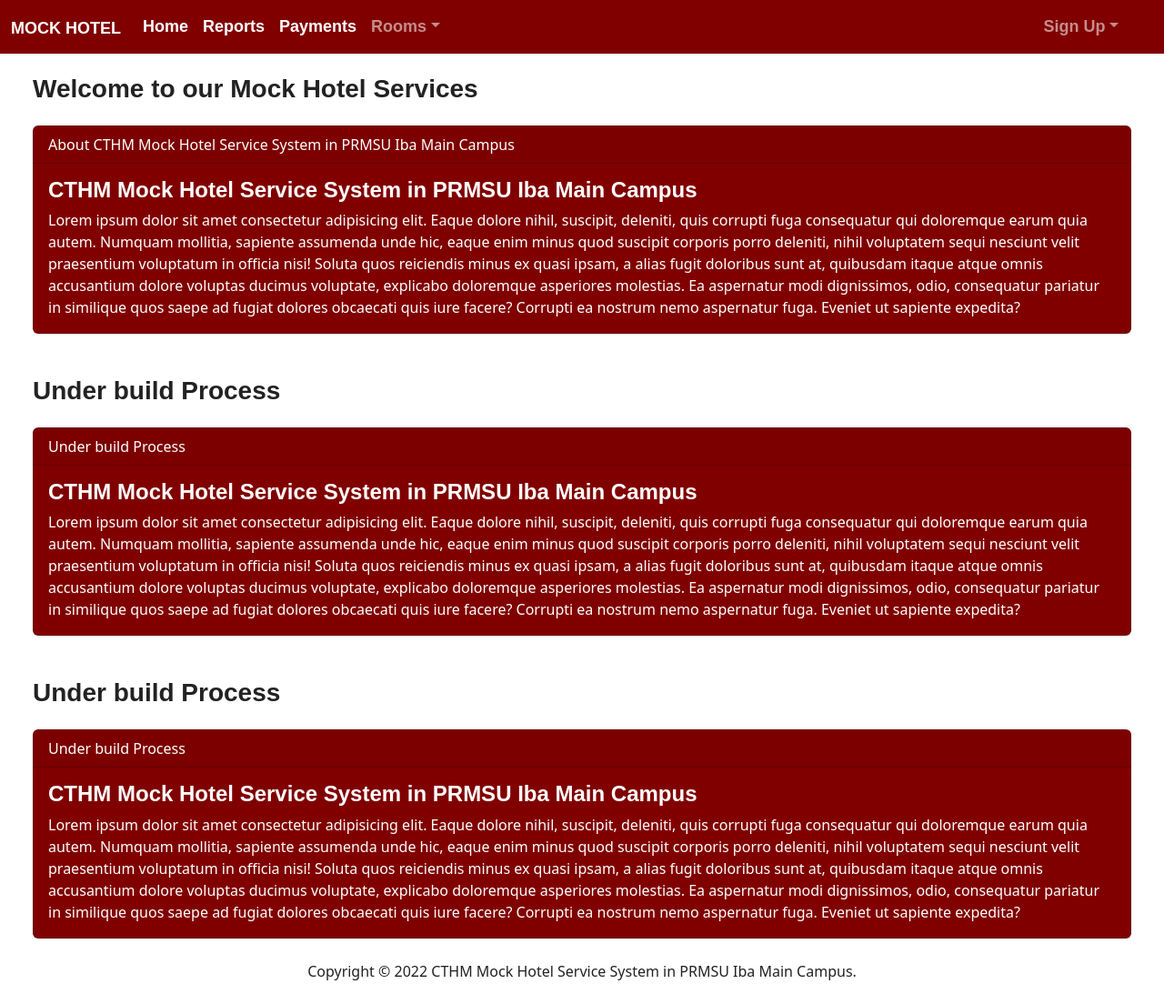
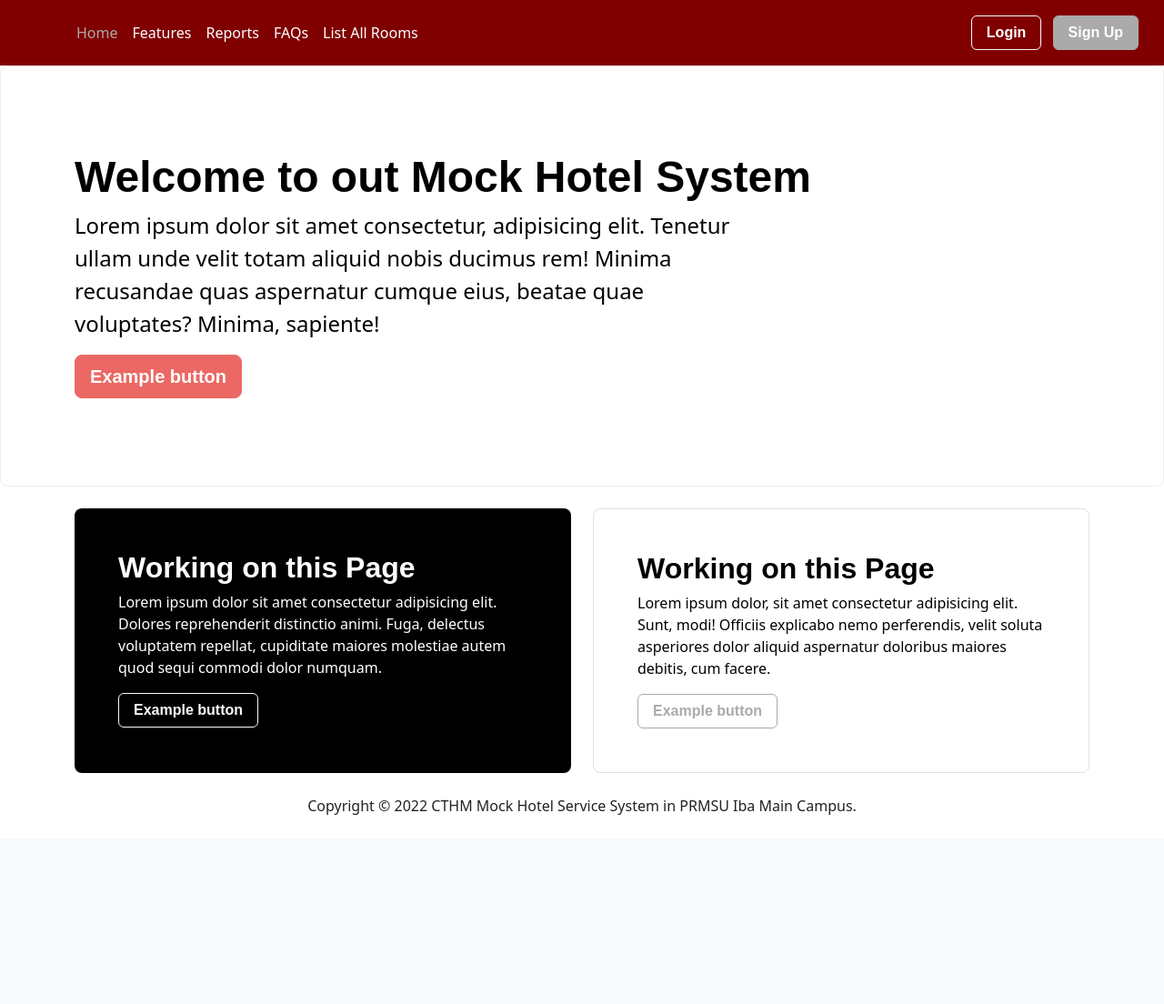
Before and after one commit to chrstncleofas/mockHotelServices, a Django app: page / in a window 1280 px wide. Shown: the whole page at 91% size. After the commit the page ends 896 px from the top, so only its background shows below. Run offline with Django 4.2, Linux system fonts and the light colour scheme; some libraries are stand-ins or nearby versions; some web fonts are replaced.

Commit message:
Updated and Add some files

```diff
--- a/prmsuMockHotelSystem/HomePage/static/css/style.css
+++ b/prmsuMockHotelSystem/HomePage/static/css/style.css
@@ -1,3 +1,7 @@
+*{
+  box-sizing: border-box;
+}
+
 body {
   background: maroon !important;
   background: linear-gradient(to right, #0062e6, #33aeff);
--- a/prmsuMockHotelSystem/HomePage/templates/HomePage/home.html
+++ b/prmsuMockHotelSystem/HomePage/templates/HomePage/home.html
@@ -5,107 +5,69 @@
     <meta charset="UTF-8">
     <meta http-equiv="X-UA-Compatible" content="IE=edge">
     <meta name="viewport" content="width=device-width, initial-scale=1.0">
+    <link href="/docs/5.0/dist/css/bootstrap.min.css" rel="stylesheet" integrity="sha384-EVSTQN3/azprG1Anm3QDgpJLIm9Nao0Yz1ztcQTwFspd3yD65VohhpuuCOmLASjC" crossorigin="anonymous">
     <link rel="stylesheet" href="{% static 'css/bootstrap.min.css' %}">
+    <link rel="canonical" href="https://getbootstrap.com/docs/5.0/examples/headers/">
+    <link rel="canonical" href="https://getbootstrap.com/docs/5.0/examples/jumbotron/">
+    <link href="/docs/5.0/dist/css/bootstrap.min.css" rel="stylesheet" integrity="sha384-EVSTQN3/azprG1Anm3QDgpJLIm9Nao0Yz1ztcQTwFspd3yD65VohhpuuCOmLASjC" crossorigin="anonymous">
     <title>CTHM Mock Hotel Reservation System</title>
 </head>
 <body>
-    <nav class="navbar navbar-expand-lg navbar-dark bg-primary" id="navbar">
+  <header class="p-3 bg-primary text-white">
     <div class="container-fluid">
-          <a class="navbar-brand" href="#">Mock Hotel</a>
-          <button class="navbar-toggler" type="button" data-bs-toggle="collapse" data-bs-target="#navbarColor01" aria-controls="navbarColor01" aria-expanded="false" aria-label="Toggle navigation">
-            <span class="navbar-toggler-icon"></span>
-          </button>
-          <div class="collapse navbar-collapse" id="navbarColor01">
-            <ul class="navbar-nav me-auto">
-              <li class="nav-item">
-                <a class="nav-link active" href="#">Home
-                  <span class="visually-hidden">(current)</span>
+      <div class="d-flex flex-wrap align-items-center justify-content-center justify-content-lg-start">
+        <a href="/" class="d-flex align-items-center mb-2 mb-lg-0 text-white text-decoration-none">
+          <svg class="bi me-2" width="40" height="32" role="img" aria-label="Bootstrap"><use xlink:href="#bootstrap"></use></svg>
         </a>
-              </li>
-              <li class="nav-item">
-                <a class="nav-link active" href="#">Reports
-                  <span class="visually-hidden">(current)</span>
-                </a>
-              </li>
-              <li class="nav-item">
-                <a class="nav-link active" href="">Payments
-                  <span class="visually-hidden">(current)</span>
-                </a>
-              </li>
-              <li class="nav-item dropdown">
-                <a class="nav-link dropdown-toggle" data-bs-toggle="dropdown" href="#" role="button" aria-haspopup="true" aria-expanded="false">Rooms</a>
-                <div class="dropdown-menu">
-                    <a class="dropdown-item" href="#">List All Rooms</a>
-                  <a class="dropdown-item" href="#">Add Dorm</a>
-                  <a class="dropdown-item" href="#">Delete Dorm</a>
-                  <a class="dropdown-item" href="#">Update Dorm</a>
-                  <a class="dropdown-item" href="#">View Room Details</a>
-                </div>
-              </li>
+
+        <ul class="nav col-12 col-lg-auto me-lg-auto mb-2 justify-content-center mb-md-0">
+          <li><a href="#" class="nav-link px-2 text-secondary">Home</a></li>
+          <li><a href="#" class="nav-link px-2 text-white">Features</a></li>
+          <li><a href="#" class="nav-link px-2 text-white">Reports</a></li>
+          <li><a href="#" class="nav-link px-2 text-white">FAQs</a></li>
+          <li><a href="{% url 'listroom' %}" class="nav-link px-2 text-white">List All Rooms</a></li>
         </ul>
-            <ul class="navbar-nav">
-                <li class="nav-item dropdown">
-                    <a class="nav-link dropdown-toggle" data-bs-toggle="dropdown" href="#" role="button" aria-haspopup="true" aria-expanded="false">Sign Up</a>
-                    <div class="dropdown-menu me-auto">
-                        <a class="dropdown-item" href="{% url 'login' %}">Login</a>
-                        <a class="dropdown-item" href="{% url 'register' %}">Register</a>
-                    </div>
-                </li>
-            </ul>
-            <!-- <button class="btn btn-light my-2 my-sm-0" type="submit">Login</button> -->
-          </div>
-        </div>
-      </nav>
 
-      <div class="container-fluid">
-        <h3 class="m-4">Welcome to our Mock Hotel Services</h3>
-        <div class="row">
-            <div class="col-12">
-                <div class="card text-white bg-primary ms-4 me-4 mb-4">
-                    <div class="card-header">About CTHM Mock Hotel Service System in PRMSU Iba Main Campus</div>
-                    <div class="card-body">
-                      <h4 class="card-title">CTHM Mock Hotel Service System in PRMSU Iba Main Campus</h4>
-                      <p class="card-text">Lorem ipsum dolor sit amet consectetur adipisicing elit. Eaque dolore nihil, suscipit, deleniti, quis corrupti fuga consequatur qui doloremque earum quia autem. Numquam mollitia, sapiente assumenda unde hic, eaque enim minus quod suscipit corporis porro deleniti, nihil voluptatem sequi nesciunt velit praesentium voluptatum in officia nisi! Soluta quos reiciendis minus ex quasi ipsam, a alias fugit doloribus sunt at, quibusdam itaque atque omnis accusantium dolore voluptas ducimus voluptate, explicabo doloremque asperiores molestias. Ea aspernatur modi dignissimos, odio, consequatur pariatur in similique quos saepe ad fugiat dolores obcaecati quis iure facere? Corrupti ea nostrum nemo aspernatur fuga. Eveniet ut sapiente expedita?</p>
+        <div class="text-end">
+          <button type="button" class="btn btn-outline-light me-2"><a href="{% url 'login' %}" style="text-decoration: none; color: white;">Login</a></button>
+          <button type="button" class="btn btn-secondary text-white"><a href="{% url 'register' %}" style="text-decoration: none; color: white;">Sign Up</a></button>
         </div>
       </div>
     </div>
+  </header>
+
+  <div class="p-5 mb-4 bg-light rounded-3">
+    <div class="container py-5">
+      <h1 class="display-5 fw-bold">Welcome to out Mock Hotel System</h1>
+      <p class="col-md-8 fs-4">Lorem ipsum dolor sit amet consectetur, adipisicing elit. Tenetur ullam unde velit totam aliquid nobis ducimus rem! Minima recusandae quas aspernatur cumque eius, beatae quae voluptates? Minima, sapiente!</p>
+      <button class="btn btn-primary btn-lg" type="button">Example button</button>
     </div>
   </div>
-      <div class="container-fluid">
-        <h3 class="m-4">Under build Process</h3>
-        <div class="row">
-            <div class="col-12">
-                <div class="card text-white bg-primary ms-4 me-4 mb-4">
-                    <div class="card-header">Under build Process</div>
-                    <div class="card-body">
-                      <h4 class="card-title">CTHM Mock Hotel Service System in PRMSU Iba Main Campus</h4>
-                      <p class="card-text">Lorem ipsum dolor sit amet consectetur adipisicing elit. Eaque dolore nihil, suscipit, deleniti, quis corrupti fuga consequatur qui doloremque earum quia autem. Numquam mollitia, sapiente assumenda unde hic, eaque enim minus quod suscipit corporis porro deleniti, nihil voluptatem sequi nesciunt velit praesentium voluptatum in officia nisi! Soluta quos reiciendis minus ex quasi ipsam, a alias fugit doloribus sunt at, quibusdam itaque atque omnis accusantium dolore voluptas ducimus voluptate, explicabo doloremque asperiores molestias. Ea aspernatur modi dignissimos, odio, consequatur pariatur in similique quos saepe ad fugiat dolores obcaecati quis iure facere? Corrupti ea nostrum nemo aspernatur fuga. Eveniet ut sapiente expedita?</p>
+
+  <div class="container">
+    <div class="row align-items-md-stretch">
+      <div class="col-md-6">
+        <div class="h-100 p-5 text-white bg-dark rounded-3">
+          <h2>Working on this Page</h2>
+          <p>Lorem ipsum dolor sit amet consectetur adipisicing elit. Dolores reprehenderit distinctio animi. Fuga, delectus voluptatem repellat, cupiditate maiores molestiae autem quod sequi commodi dolor numquam.</p>
+          <button class="btn btn-outline-light" type="button">Example button</button>
         </div>
       </div>
-            </div>
-        </div>
-      </div>
-      <div class="container-fluid">
-        <h3 class="m-4">Under build Process</h3>
-        <div class="row">
-            <div class="col-12">
-                <div class="card text-white bg-primary ms-4 me-4 mb-4">
-                    <div class="card-header">Under build Process</div>
-                    <div class="card-body">
-                      <h4 class="card-title">CTHM Mock Hotel Service System in PRMSU Iba Main Campus</h4>
-                      <p class="card-text">Lorem ipsum dolor sit amet consectetur adipisicing elit. Eaque dolore nihil, suscipit, deleniti, quis corrupti fuga consequatur qui doloremque earum quia autem. Numquam mollitia, sapiente assumenda unde hic, eaque enim minus quod suscipit corporis porro deleniti, nihil voluptatem sequi nesciunt velit praesentium voluptatum in officia nisi! Soluta quos reiciendis minus ex quasi ipsam, a alias fugit doloribus sunt at, quibusdam itaque atque omnis accusantium dolore voluptas ducimus voluptate, explicabo doloremque asperiores molestias. Ea aspernatur modi dignissimos, odio, consequatur pariatur in similique quos saepe ad fugiat dolores obcaecati quis iure facere? Corrupti ea nostrum nemo aspernatur fuga. Eveniet ut sapiente expedita?</p>
-                    </div>
+      <div class="col-md-6">
+        <div class="h-100 p-5 bg-light border rounded-3">
+          <h2>Working on this Page</h2>
+          <p>Lorem ipsum dolor, sit amet consectetur adipisicing elit. Sunt, modi! Officiis explicabo nemo perferendis, velit soluta asperiores dolor aliquid aspernatur doloribus maiores debitis, cum facere.</p>
+          <button class="btn btn-outline-secondary" type="button">Example button</button>
         </div>
       </div>
     </div>
   </div>
 
-      <footer class="mt-auto mb-4">
+  <footer class="mt-4 mb-4">
     <div class="text-center">
       <span>Copyright &copy; <script>document.write(new Date().getFullYear())</script> CTHM Mock Hotel Service System in PRMSU Iba Main Campus.</span>
     </div>
   </footer>
-
   <script src="https://cdn.jsdelivr.net/npm/bootstrap@5.0.2/dist/js/bootstrap.bundle.min.js"></script>
 </body>
 </html>
--- a/prmsuMockHotelSystem/HomePage/urls.py
+++ b/prmsuMockHotelSystem/HomePage/urls.py
@@ -5,4 +5,5 @@ urlpatterns = [
     path('', views.home, name='home'),
     path('login/', views.login, name='login'),
     path('register/', views.register, name='register'),
+    path('listroom/', views.listroom, name='listroom'),
 ]
--- a/prmsuMockHotelSystem/HomePage/views.py
+++ b/prmsuMockHotelSystem/HomePage/views.py
@@ -10,3 +10,6 @@ def login(request):
 
 def register(request):
     return render(request, 'HomePage/register.html')
+
+def listroom(request):
+    return render(request, 'HomePage/listroom.html')
--- a/prmsuMockHotelSystem/prmsuMockHotelSystem/urls.py
+++ b/prmsuMockHotelSystem/prmsuMockHotelSystem/urls.py
@@ -15,15 +15,15 @@ Including another URLconf
 """
 from django.contrib import admin
 from django.urls import path, include
-from django.conf import settings
-from django.views.static import serve
-from django.conf.urls import url
+# from django.conf import settings
+# from django.views.static import serve
+# from django.conf.urls import url
 
 urlpatterns = [
     path('admin/', admin.site.urls),
     path('', include('HomePage.urls')),
     # path('LoginForm/', include('LoginForm.urls')),
 
-    url(r'^media/(?P<path>.*)$', serve,{'document_root':settings.MEDIA_ROOT}),
-    url(r'^static/(?P<path>.*)$', serve,{'document_root':settings.STATIC_ROOT}),
+    # url(r'^media/(?P<path>.*)$', serve,{'document_root':settings.MEDIA_ROOT}),
+    # url(r'^static/(?P<path>.*)$', serve,{'document_root':settings.STATIC_ROOT}),
 ]
```
Also changed, not shown: prmsuMockHotelSystem/HomePage/templates/HomePage/listroom.html (added, +59 -0 lines), prmsuMockHotelSystem/HomePage/templates/HomePage/login.html (+11 -18 lines), prmsuMockHotelSystem/HomePage/templates/HomePage/register.html (+11 -18 lines), prmsuMockHotelSystem/prmsuMockHotelSystem/settings.py (+6 -2 lines), prmsuMockHotelSystem/HomePage/static/img/room1.jpg (added), prmsuMockHotelSystem/HomePage/static/img/room2.jpg (added), prmsuMockHotelSystem/HomePage/static/img/room3.jpg (added), prmsuMockHotelSystem/HomePage/static/img/room4.jpg (added). Lines whose indentation alone changed are shown as unchanged.
